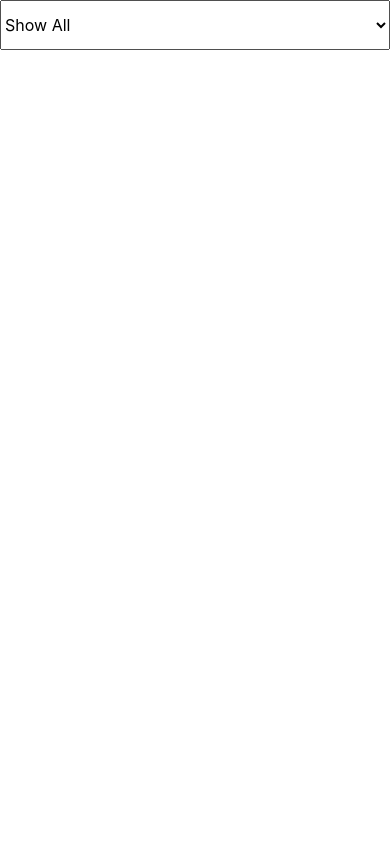
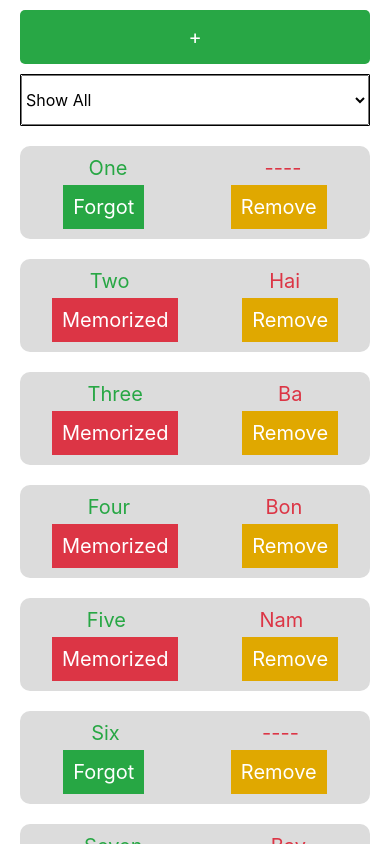
Before and after one commit to phamtanphat/ReactNative24022020, a React Native app: screen / in a window 390 px wide. Built offline with nearby package versions, Linux system fonts and the light colour scheme.

Commit message:
gan filter cho list

```diff
--- a/App.js
+++ b/App.js
@@ -12,10 +12,10 @@ export default class App extends Component {
   render() {
     return (
       <View style={styles.container}>
-        {/* <List /> */}
+        <List />
         {/* <MyFlatlist /> */}
         {/* <Form/> */}
-        <Filter />
+        {/* <Filter /> */}
       </View>
     );
   }
--- a/src/List.js
+++ b/src/List.js
@@ -6,6 +6,7 @@ import {
   TouchableOpacity,
   FlatList,
   TextInput,
+  Picker,
 } from 'react-native';
 
 export default class List extends Component {
@@ -27,6 +28,7 @@ export default class List extends Component {
         {id: '10', en: 'Ten', vn: 'Muoi', isMemorized: true},
       ],
       shouldShowform: false,
+      filterMode: 'Show_All',
     };
   }
   toggleMemorized = id => {
@@ -122,6 +124,25 @@ export default class List extends Component {
       );
     }
   };
+  renderHeader = () => {
+    return (
+      <View>
+        {this.renderForm()}
+        <View style={styles.containerPickerStyle}>
+          <Picker
+            selectedValue={this.state.filteMode}
+            style={styles.pickerStyle}
+            onValueChange={itemValue => {
+              this.setState({filteMode: itemValue});
+            }}>
+            <Picker.Item label="Show All" value="Show_All" />
+            <Picker.Item label="Show Forgot" value="Show_Forgot" />
+            <Picker.Item label="Show Memorized" value="Show_Memorized" />
+          </Picker>
+        </View>
+      </View>
+    );
+  };
   render() {
     return (
       <View style={styles.container}>
@@ -130,7 +151,7 @@ export default class List extends Component {
             this.flatlist = ref;
           }}
           ListHeaderComponentStyle={styles.backgroundHeader}
-          ListHeaderComponent={this.renderForm}
+          ListHeaderComponent={this.renderHeader}
           data={this.state.words}
           renderItem={({item}) => this.renderItemFlatlist(item)}
           keyExtractor={item => item.id}
@@ -243,4 +264,14 @@ const styles = StyleSheet.create({
   backgroundHeader: {
     marginTop: 10,
   },
+  containerPickerStyle:{
+    borderWidth : 1 ,
+    borderRadius: 1,
+    borderColor: 'black',
+    marginHorizontal : 20 ,
+    marginVertical : 10
+  },
+  pickerStyle: {
+    height: 50
+  }
 });
```
